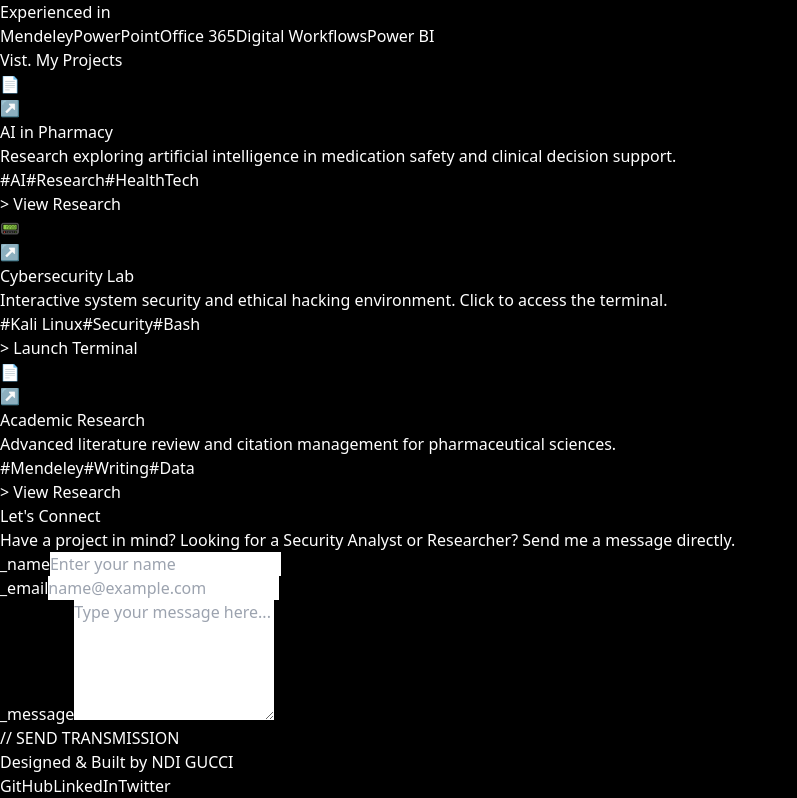
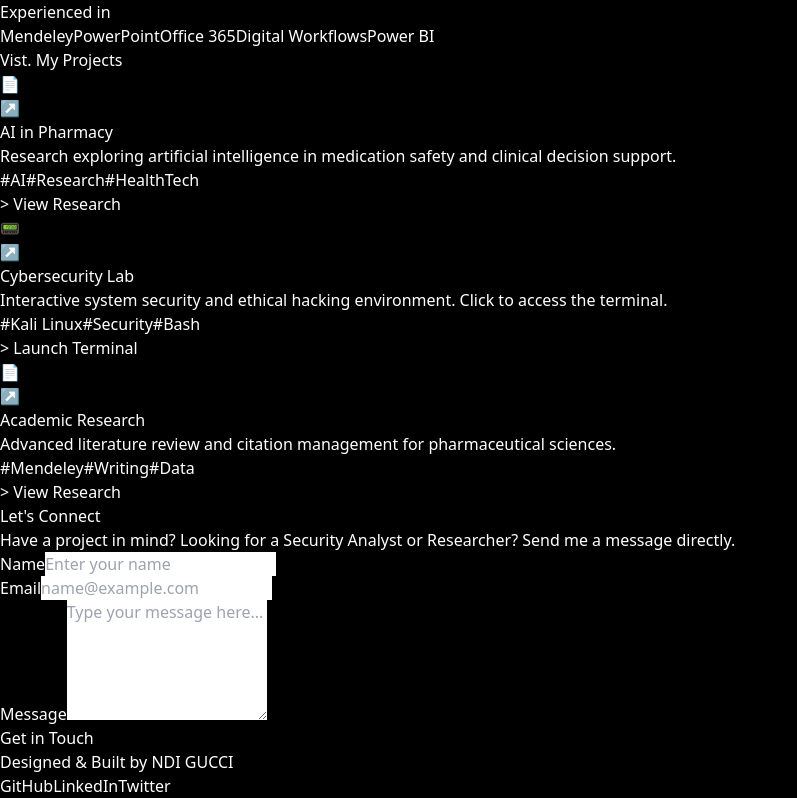
Before and after one commit to ndigucci/my_portfolio, a React (Vite) app: page / in a window 1280 px wide. Shown: the part 843-1641 px from the top of the page, without its empty margins (0-797 px from the left). Built offline with nearby package versions, Linux system fonts and the light colour scheme.

Commit message:
Updated to cyber theme with photo

```diff
--- a/src/App.jsx
+++ b/src/App.jsx
@@ -383,7 +383,7 @@ function App() {
 
               <div className="grid grid-cols-1 md:grid-cols-2 gap-6">
                 <div className="space-y-2">
-                  <label className="text-sm font-mono text-cyan-500">_name</label>
+                  <label className="text-sm font-mono text-cyan-500">Name</label>
                   <input
                     type="text"
                     name="name"
@@ -393,7 +393,7 @@ function App() {
                   />
                 </div>
                 <div className="space-y-2">
-                  <label className="text-sm font-mono text-cyan-500">_email</label>
+                  <label className="text-sm font-mono text-cyan-500">Email</label>
                   <input
                     type="email"
                     name="email"
@@ -405,7 +405,7 @@ function App() {
               </div>
 
               <div className="space-y-2">
-                <label className="text-sm font-mono text-cyan-500">_message</label>
+                <label className="text-sm font-mono text-cyan-500">Message</label>
                 <textarea
                   name="message"
                   required
@@ -419,7 +419,7 @@ function App() {
                 type="submit"
                 className="w-full py-4 bg-gradient-to-r from-cyan-600 to-blue-600 hover:from-cyan-500 hover:to-blue-500 text-white font-bold rounded-lg transition-all shadow-lg transform hover:-translate-y-1"
               >
-                // SEND TRANSMISSION
+                Get in Touch
               </button>
 
             </form>
```
